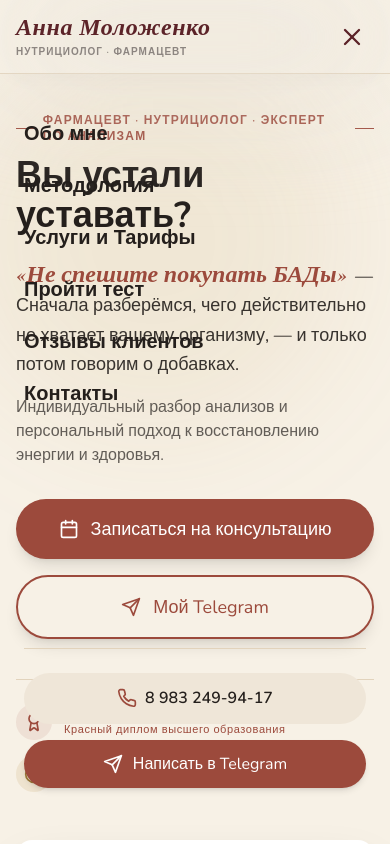
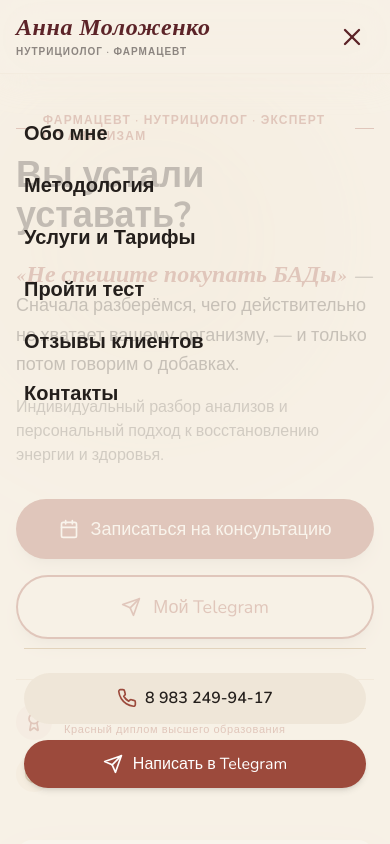
Before and after one commit to purrfect0/nutriciolog, a Next.js app: page /nutriciolog/ in a window 390 px wide. Both pictures are taken after a click on the button "Открыть меню". Shown: the top 844 px of the page. Built offline with nearby package versions, Linux system fonts and the light colour scheme; grey boxes are pictures that could not be loaded; a web font is replaced by a local one.

Commit message:
Fix mobile menu background blur with inline WebkitBackdropFilter blur(20px) and 75% cream opacity

```diff
--- a/components/sections/Header.tsx
+++ b/components/sections/Header.tsx
@@ -105,9 +105,15 @@ export const Header: React.FC = () => {
         </div>
       </div>
 
-      {/* Mobile Drawer Navigation (High-density Frosted Glass Overlay) */}
+      {/* Mobile Drawer Navigation (Guaranteed Glassmorphism Overlay) */}
       {mobileMenuOpen && (
-        <div className="md:hidden fixed inset-0 z-40 bg-cream-100/94 backdrop-blur-3xl backdrop-brightness-95 p-6 pt-28 flex flex-col justify-between overflow-y-auto min-h-screen">
+        <div
+          style={{
+            backdropFilter: 'blur(20px)',
+            WebkitBackdropFilter: 'blur(20px)',
+          }}
+          className="md:hidden fixed inset-0 z-40 bg-cream-100/75 p-6 pt-28 flex flex-col justify-between overflow-y-auto min-h-screen"
+        >
           <nav className="flex flex-col space-y-6 text-xl font-bold text-charcoal pt-2">
             <a
               href="#about"
```
Also changed, not shown: index.html (+5 -2 lines).
